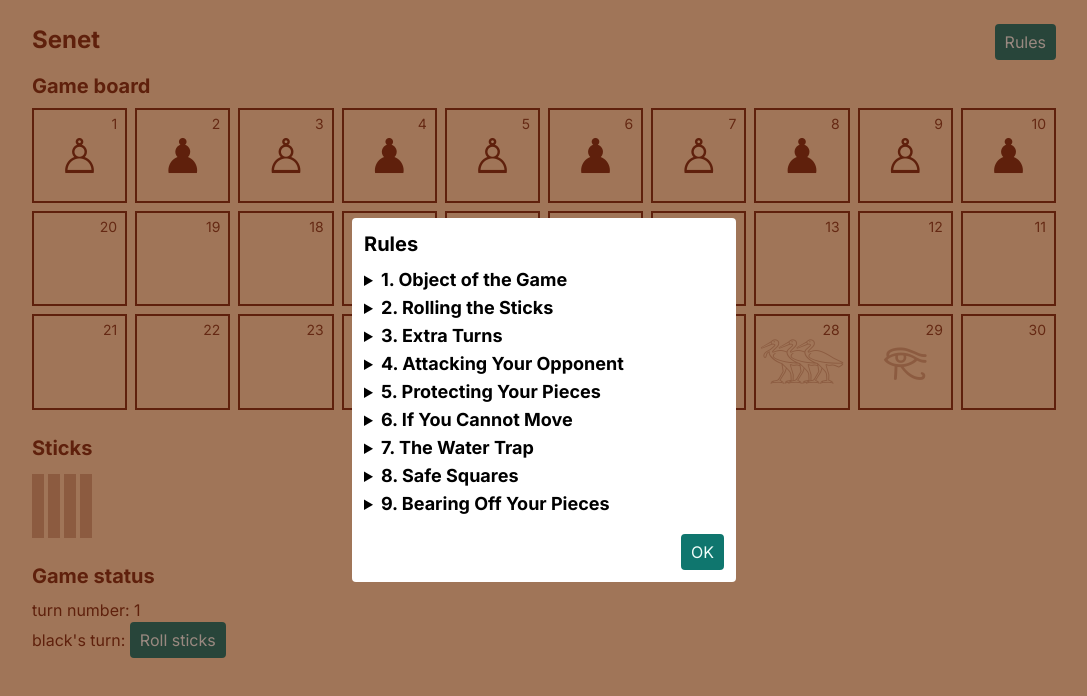
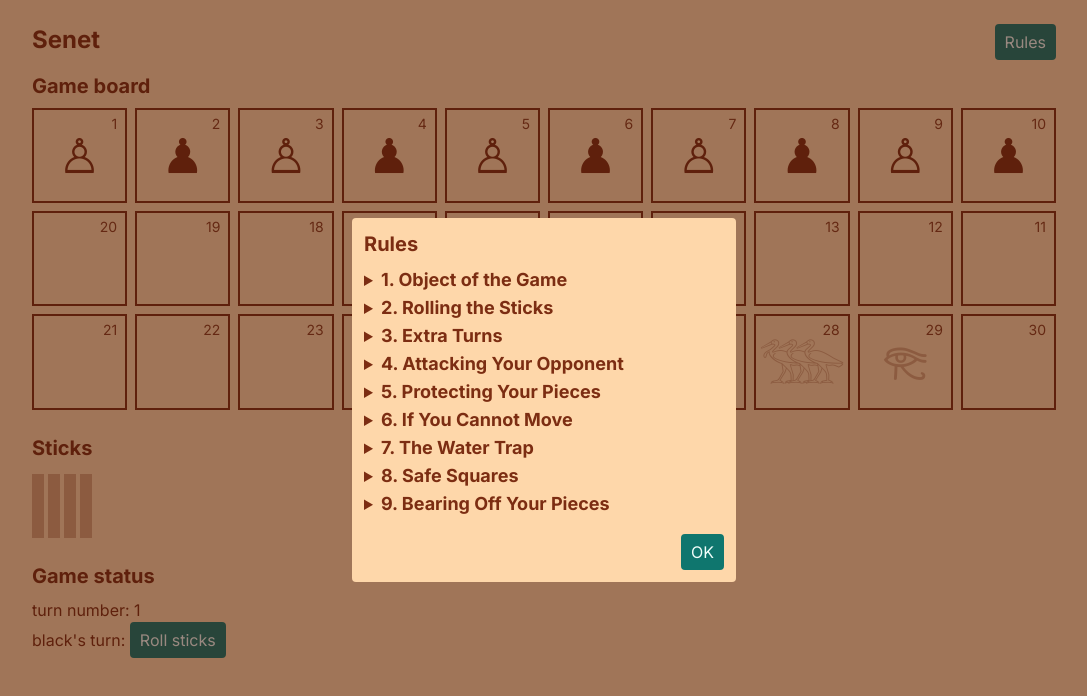
Before and after one commit to aqandrew/senet, a Next.js app: page / in a window 1280 px wide. Both pictures are taken after a click on the button "Rules". Shown: the top 696 px of the page, without its empty margins (96-1183 px from the left). Built offline with nearby package versions, Linux system fonts and the light colour scheme.

Commit message:
feat: color dialog orange

```diff
--- a/src/app/page.tsx
+++ b/src/app/page.tsx
@@ -25,7 +25,10 @@ export default function Home() {
 				<SenetGame />
 			</main>
 
-			<dialog ref={dialogRef} className="w-96 p-3 rounded">
+			<dialog
+				ref={dialogRef}
+				className="w-96 p-3 rounded bg-orange-200 text-orange-900"
+			>
 				<h2>Rules</h2>
 
 				{RULES.map(({ title, description }, i) => (
```
